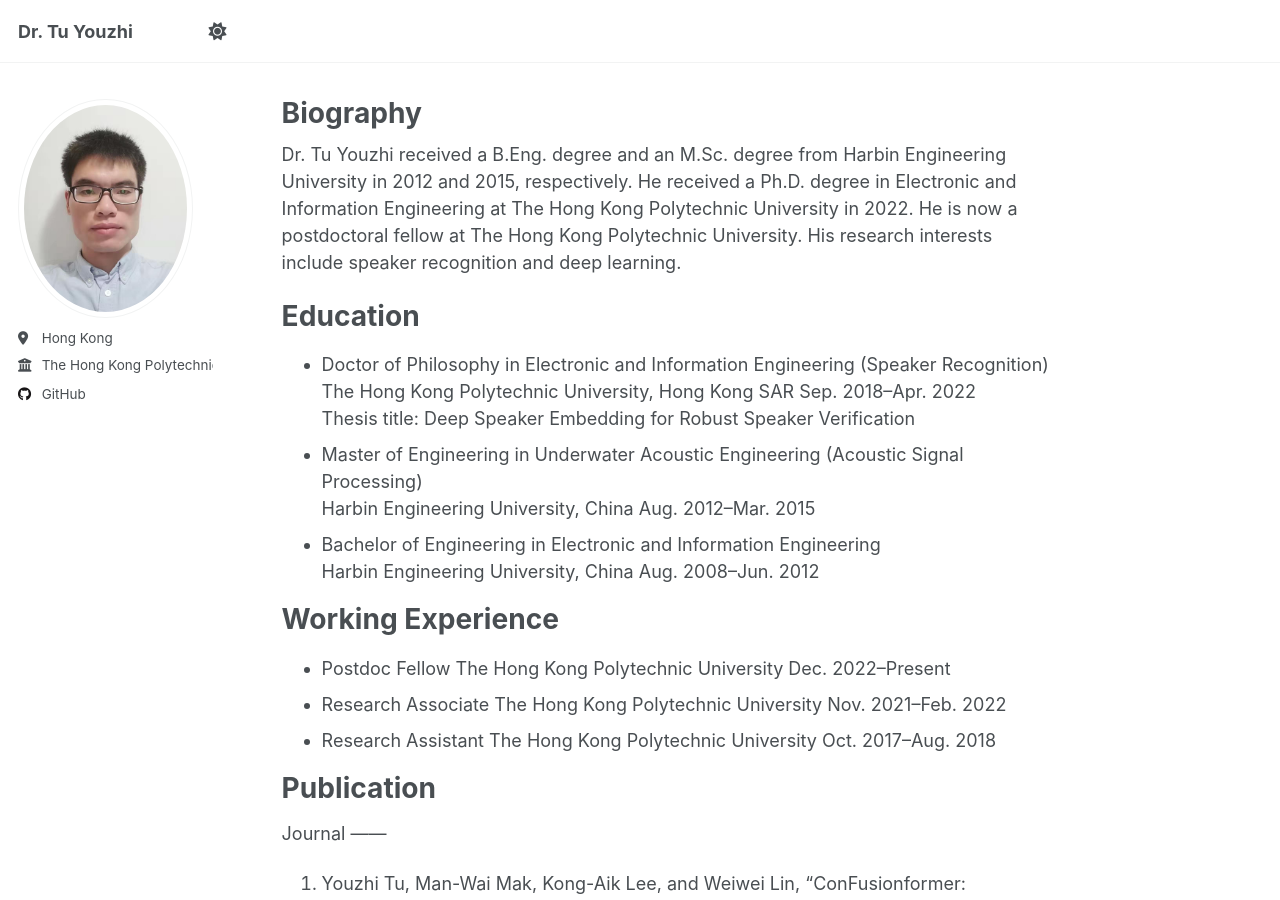
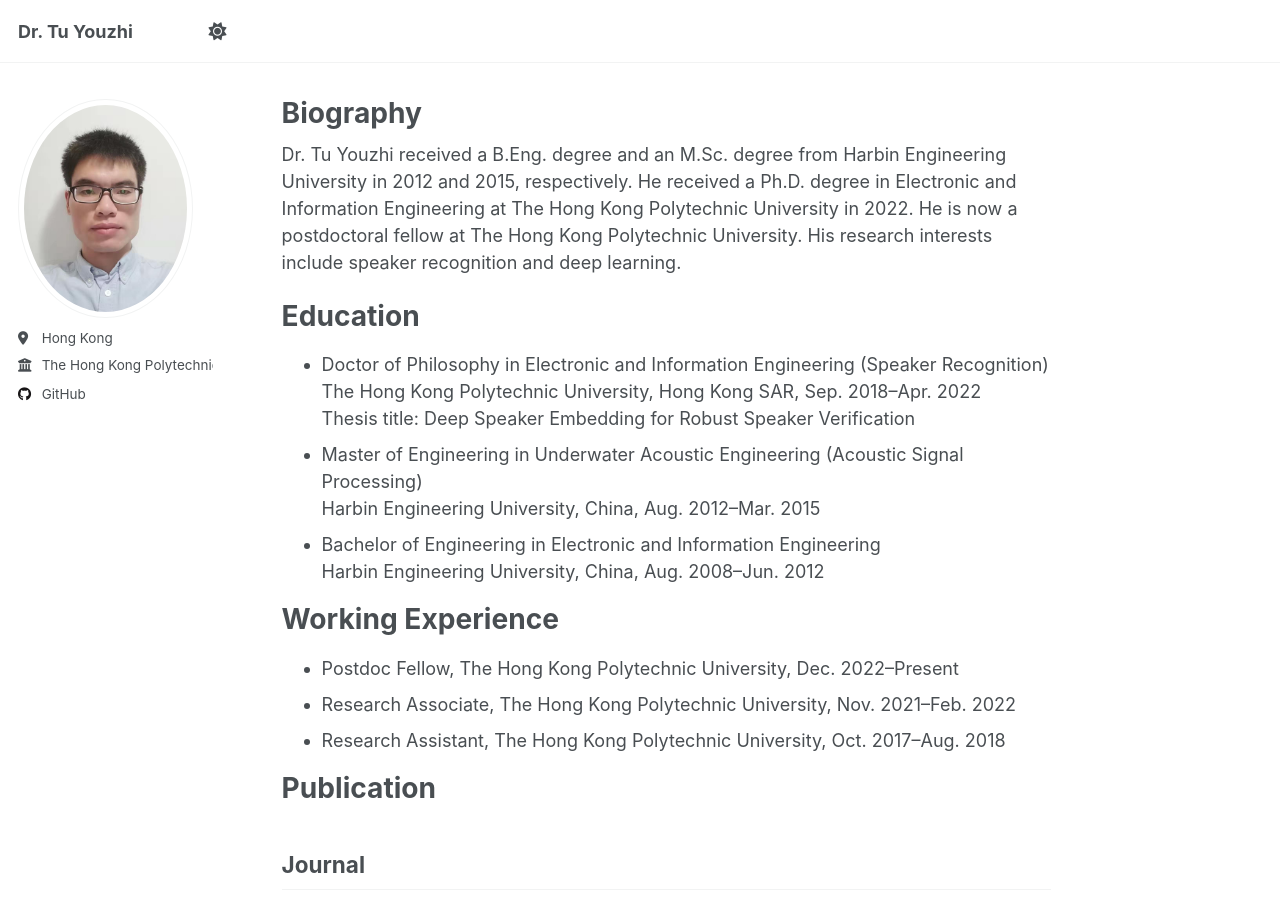
Before and after one commit to youzhitu/youzhitu.github.io, a Jekyll site: the page built from _pages/about.md, in a window 1280 px wide and 900 px high. Built offline with Jekyll 4.4.1, drawn with Linux system fonts in a browser that asks for light colours; a script that is not in the unit is left out; part of the change alters nothing that is shown.

```diff
--- a/_pages/about.md
+++ b/_pages/about.md
@@ -12,65 +12,66 @@ Dr. Tu Youzhi received a B.Eng. degree and an M.Sc. degree from Harbin Engineeri
 Education
 ======
 - Doctor of Philosophy in Electronic and Information Engineering (Speaker Recognition) \\
-The Hong Kong Polytechnic University, Hong Kong SAR Sep. 2018–Apr. 2022 \\
+The Hong Kong Polytechnic University, Hong Kong SAR, Sep. 2018–Apr. 2022 \\
 Thesis title: Deep Speaker Embedding for Robust Speaker Verification
 - Master of Engineering in Underwater Acoustic Engineering (Acoustic Signal Processing) \\
-Harbin Engineering University, China Aug. 2012–Mar. 2015
+Harbin Engineering University, China, Aug. 2012–Mar. 2015
 - Bachelor of Engineering in Electronic and Information Engineering \\
-Harbin Engineering University, China Aug. 2008–Jun. 2012
+Harbin Engineering University, China, Aug. 2008–Jun. 2012
 
 Working Experience
 ======
-- Postdoc Fellow The Hong Kong Polytechnic University Dec. 2022–Present
-- Research Associate The Hong Kong Polytechnic University Nov. 2021–Feb. 2022
-- Research Assistant The Hong Kong Polytechnic University Oct. 2017–Aug. 2018
+- Postdoc Fellow, The Hong Kong Polytechnic University, Dec. 2022–Present
+- Research Associate, The Hong Kong Polytechnic University, Nov. 2021–Feb. 2022
+- Research Assistant, The Hong Kong Polytechnic University, Oct. 2017–Aug. 2018
 
 Publication
 ======
+
 Journal
 ------
-1. Youzhi Tu, Man-Wai Mak, Kong-Aik Lee, and Weiwei Lin, “ConFusionformer: Localityenhanced Conformer Through Multi-resolution Attention Fusion for Speaker Verification,” Neurocomputing, 2025.
-2. Zezhong Jin, Youzhi Tu, ChongXin Gan, Man-Wai Mak, and Kong-Aik Lee, “Adversarially Adaptive Temperatures for Decoupled Knowledge Distillation With Applications to
+- Youzhi Tu, Man-Wai Mak, Kong-Aik Lee, and Weiwei Lin, “ConFusionformer: Localityenhanced Conformer Through Multi-resolution Attention Fusion for Speaker Verification,” Neurocomputing, 2025.
+- Zezhong Jin, Youzhi Tu, ChongXin Gan, Man-Wai Mak, and Kong-Aik Lee, “Adversarially Adaptive Temperatures for Decoupled Knowledge Distillation With Applications to
 Speaker Verification,” Neurocomputing, vol. 624, 2025.
-3. Youzhi Tu, Man-Wai Mak, and Jen-Tzung Chien, “Contrastive Self-Supervised Speaker
+- Youzhi Tu, Man-Wai Mak, and Jen-Tzung Chien, “Contrastive Self-Supervised Speaker
 Embedding With Sequential Disentanglement,” IEEE/ACM Transactions on Audio, Speech,
 and Language Processing, vol. 32, pp. 2704–2715, 2024.
-4. Youzhi Tu, Weiwei Lin, and Man-Wai Mak, “A Survey on Text-Dependent and TextIndependent Speaker Verification,” IEEE Access, vol. 10, pp. 99038–99049, 2022.
-5. Youzhi Tu and Man-Wai Mak, “Aggregating Frame-Level Information in the Spectral
+- Youzhi Tu, Weiwei Lin, and Man-Wai Mak, “A Survey on Text-Dependent and TextIndependent Speaker Verification,” IEEE Access, vol. 10, pp. 99038–99049, 2022.
+- Youzhi Tu and Man-Wai Mak, “Aggregating Frame-Level Information in the Spectral
 Domain With Self-Attention for Speaker Embedding,” IEEE/ACM Transactions on Audio,
 Speech, and Language Processing, vol. 30, pp. 944–957, 2022.
-6. Youzhi Tu, Man-Wai Mak, and Jen-Tzung Chien, “Variational Domain Adversarial Learning With Mutual Information Maximization for Speaker Verification,” IEEE/ACM Transactions on Audio, Speech, and Language Processing, vol. 28, pp. 2013–2024, 2020.
+- Youzhi Tu, Man-Wai Mak, and Jen-Tzung Chien, “Variational Domain Adversarial Learning With Mutual Information Maximization for Speaker Verification,” IEEE/ACM Transactions on Audio, Speech, and Language Processing, vol. 28, pp. 2013–2024, 2020.
 
 Conference
 ------
-1. ChongXin Gan, Youzhi Tu, Zezhong Jin, Man-Wai Mak, and Kong Aik Lee, “Grouped
+- ChongXin Gan, Youzhi Tu, Zezhong Jin, Man-Wai Mak, and Kong Aik Lee, “Grouped
 Knowledge Distillation with Adaptive Logit Softening for Speaker Recognition,” in Proc.
 IEEE International Conference on Acoustics, Speech and Signal Processing (ICASSP),
 2025.
-2. Zezhong Jin, Youzhi Tu, Zhe Li, Zilong Huang, ChongXin Gan, and Man-Wai Mak, “Denoising Student Features with Diffusion Models for Knowledge Distillation in Speaker
+- Zezhong Jin, Youzhi Tu, Zhe Li, Zilong Huang, ChongXin Gan, and Man-Wai Mak, “Denoising Student Features with Diffusion Models for Knowledge Distillation in Speaker
 Verification,” in Proc. IEEE International Conference on Acoustics, Speech and Signal
 Processing (ICASSP), 2025.
-3. Zezhong Jin, Youzhi Tu, and Man-Wai Mak, “W-GVKT: Within-Global-View Knowledge
+- Zezhong Jin, Youzhi Tu, and Man-Wai Mak, “W-GVKT: Within-Global-View Knowledge
 Transfer for Speaker Verification,” in Proc. Annual Conference of the International Speech
 Communication Association (INTERSPEECH), 2024, pp. 3779–3783.
-4. Zezhong Jin, Youzhi Tu, and Man-Wai Mak, “Self-Supervised Learning with Multi-Head
+- Zezhong Jin, Youzhi Tu, and Man-Wai Mak, “Self-Supervised Learning with Multi-Head
 Multi-Mode Knowledge Distillation for Speaker Verification,” in Proc. Annual Conference of the International Speech Communication Association (INTERSPEECH), 2024, pp.
 4723–4727.
-5. Youzhi Tu, Man-Wai Mak, and Jen-Tzung Chien, “Contrastive Speaker Embedding with
+- Youzhi Tu, Man-Wai Mak, and Jen-Tzung Chien, “Contrastive Speaker Embedding with
 Sequential Disentanglement,” in Proc. IEEE International Conference on Acoustics, Speech
 and Signal Processing (ICASSP), 2024, pp. 10891–10895.
-6. Lishi Zuo, Man-Wai Mak, and Youzhi Tu, “Promoting Independence of Depression and
+- Lishi Zuo, Man-Wai Mak, and Youzhi Tu, “Promoting Independence of Depression and
 Speaker Features for Speaker Disentanglement in Speech-Based Depression Detection,”
 in Proc. IEEE International Conference on Acoustics, Speech and Signal Processing (ICASSP),
 2024, pp. 10191–10195.
-7. Weiwei Lin, ChenHang He, Man-Wai Mak, Youzhi Tu, “Self-supervised Neural Factor
+- Weiwei Lin, ChenHang He, Man-Wai Mak, Youzhi Tu, “Self-supervised Neural Factor
 Analysis for Disentangling Utterance-level Speech Representations,” in Proc. International Conference on Machine Learning (ICML), 2023, pp. 21065–21077.
-8. Youzhi Tu and Man-Wai Mak, “Mutual Information Enhanced Training for Speaker Embedding,” in Proc. Annual Conference of the International Speech Communication Association (INTERSPEECH), 2021, pp. 91–95.
-9. Youzhi Tu and Man-Wai Mak, “Short-time Spectral Aggregation for Speaker Embedding,” in Proc. IEEE International Conference on Acoustics, Speech and Signal Processing
+- Youzhi Tu and Man-Wai Mak, “Mutual Information Enhanced Training for Speaker Embedding,” in Proc. Annual Conference of the International Speech Communication Association (INTERSPEECH), 2021, pp. 91–95.
+- Youzhi Tu and Man-Wai Mak, “Short-time Spectral Aggregation for Speaker Embedding,” in Proc. IEEE International Conference on Acoustics, Speech and Signal Processing
 (ICASSP), 2021, pp. 6708–6712.
-10. Youzhi Tu, Man-Wai Mak, and Jen-Tzung Chien, “Information Maximized Variational
+- Youzhi Tu, Man-Wai Mak, and Jen-Tzung Chien, “Information Maximized Variational
 Domain Adversarial Learning for Speaker Verification,” in Proc. IEEE International Conference on Acoustics, Speech and Signal Processing (ICASSP), 2020, pp. 6449–6453.
-11. Youzhi Tu, Man-Wai Mak, and Jen-Tzung Chien, “Variational Domain Adversarial Learning for Speaker Verification,” in Proc. Annual Conference of the International Speech
+- Youzhi Tu, Man-Wai Mak, and Jen-Tzung Chien, “Variational Domain Adversarial Learning for Speaker Verification,” in Proc. Annual Conference of the International Speech
 Communication Association (INTERSPEECH), 2019, pp. 4315–4319.
-12. Weiwei Lin, Man-Wai Mak, Youzhi Tu, and Jen-Tzung Chien, “Semi-supervised Nuisanceattribute Networks for Domain Adaptation,” in Proc. IEEE International Conference on
+- Weiwei Lin, Man-Wai Mak, Youzhi Tu, and Jen-Tzung Chien, “Semi-supervised Nuisanceattribute Networks for Domain Adaptation,” in Proc. IEEE International Conference on
 Acoustics, Speech and Signal Processing (ICASSP), 2019, pp. 6236–6240.
```
